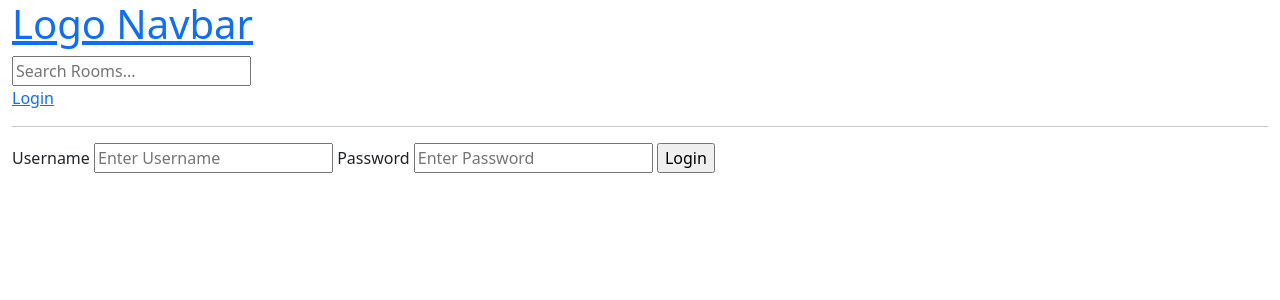
After one commit to rabindra-dahal/studybud, a Django app: page /login/ in a window 1280 px wide. The commit adds this page. Shown: the top 300 px of the page. Run offline with Django 5.2, Linux system fonts and the light colour scheme.

Commit message:
Added login and logout functionalities

```diff
--- /dev/null
+++ b/base/templates/base/login_register.html
@@ -0,0 +1,17 @@
+{% extends 'main.html' %}
+
+
+{% block content %}
+    <div>
+        <form method='POST' action=''>
+            {% csrf_token %}
+            <label>Username</label>
+            <input type='text' name='username' placeholder="Enter Username" />
+
+            <label>Password</label>
+            <input type='password' name='password' placeholder="Enter Password" />
+
+            <input type='submit' value='Login' />
+        </form>
+    </div>
+{% endblock content %}
--- a/base/urls.py
+++ b/base/urls.py
@@ -7,5 +7,7 @@ urlpatterns = [
     path('create-room/', views.createRoom, name='create-room'),
     path('update-room/<str:pk>/', views.updateRoom, name='update-room'),
     path('delete-room/<str:pk>/', views.deleteRoom, name='delete-room'),
+    path('login/', views.loginPage, name='login'),
+    path('logout/', views.logoutUser, name='logout'),
 
 ]
--- a/base/views.py
+++ b/base/views.py
@@ -1,4 +1,7 @@
 from django.shortcuts import render, redirect
+from django.contrib.auth.models import User
+from django.contrib.auth import authenticate, login, logout
+from django.contrib import messages
 from django.db.models import Q
 from .models import Room, Topic
 from .forms import RoomForm
@@ -9,6 +12,32 @@ from .forms import RoomForm
 #     {'id': 2, 'name': 'Lets learn Phoenix'},
 #     {'id': 3, 'name': 'Lets learn Web Development'},
 #     ]
+
+def loginPage(request):
+    if request.method =='POST':
+        username = request.POST.get('username')
+        password = request.POST.get('password')
+
+        try:
+            user = User.objects.get(username=username)
+            pass
+        except:
+            messages.error(request, 'User does not exists.')
+
+        user = authenticate(request, username=username, password=password)
+        if user is not None:
+            login(request, user)
+            return redirect('home')
+        else:
+            messages.error(request, 'Username or Password does not exists.')
+
+
+    context = {}
+    return render(request, 'base/login_register.html', context)
+
+def logoutUser(request):
+    logout(request)
+    return redirect('home')
 
 def home(request):
     q = request.GET.get('q') if request.GET.get('q') != None else ''
--- a/templates/main.html
+++ b/templates/main.html
@@ -12,6 +12,14 @@
 <div class="container-fluid">
     {% include "navbar.html" %}
 
+    {% if messages %}
+      <ul class="messages">
+          {% for message in messages %}
+          <li style='color:red;'>{{ message }}</li>
+          {% endfor %}
+      </ul>
+    {% endif %}
+
     {% block content %}
 
     {% endblock content %}
--- a/templates/navbar.html
+++ b/templates/navbar.html
@@ -5,4 +5,12 @@
 <form method='GET' action="{% url 'home' %}">
     <input type='text' name='q' placeholder='Search Rooms...' />
 </form>
+
+
+{% if request.user.is_authenticated %}
+    <a href="{% url 'logout' %}">Logout</a>
+{% else %}
+    <a href="{% url 'login' %}">Login</a>
+{% endif %}
+
 <hr />
```
